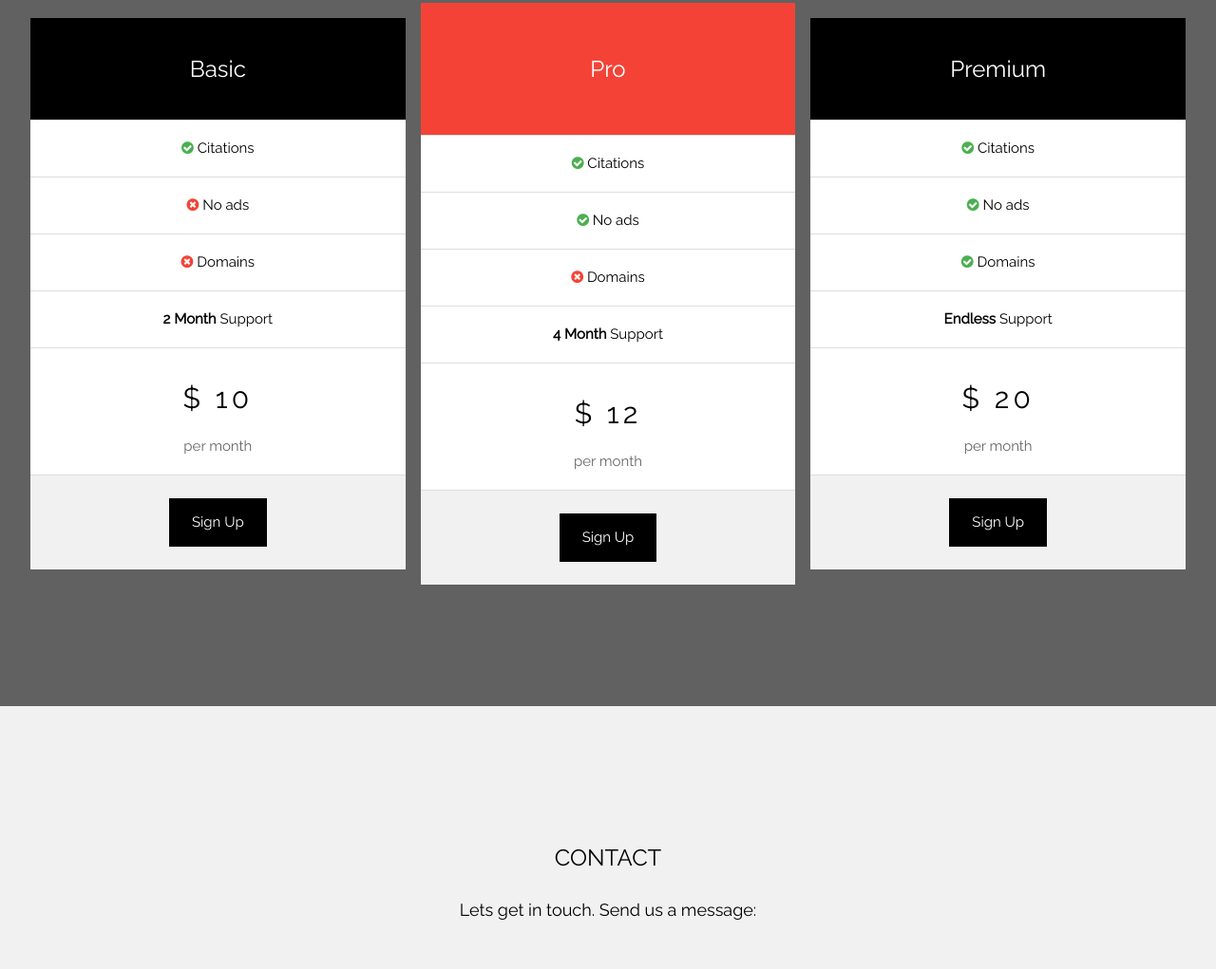
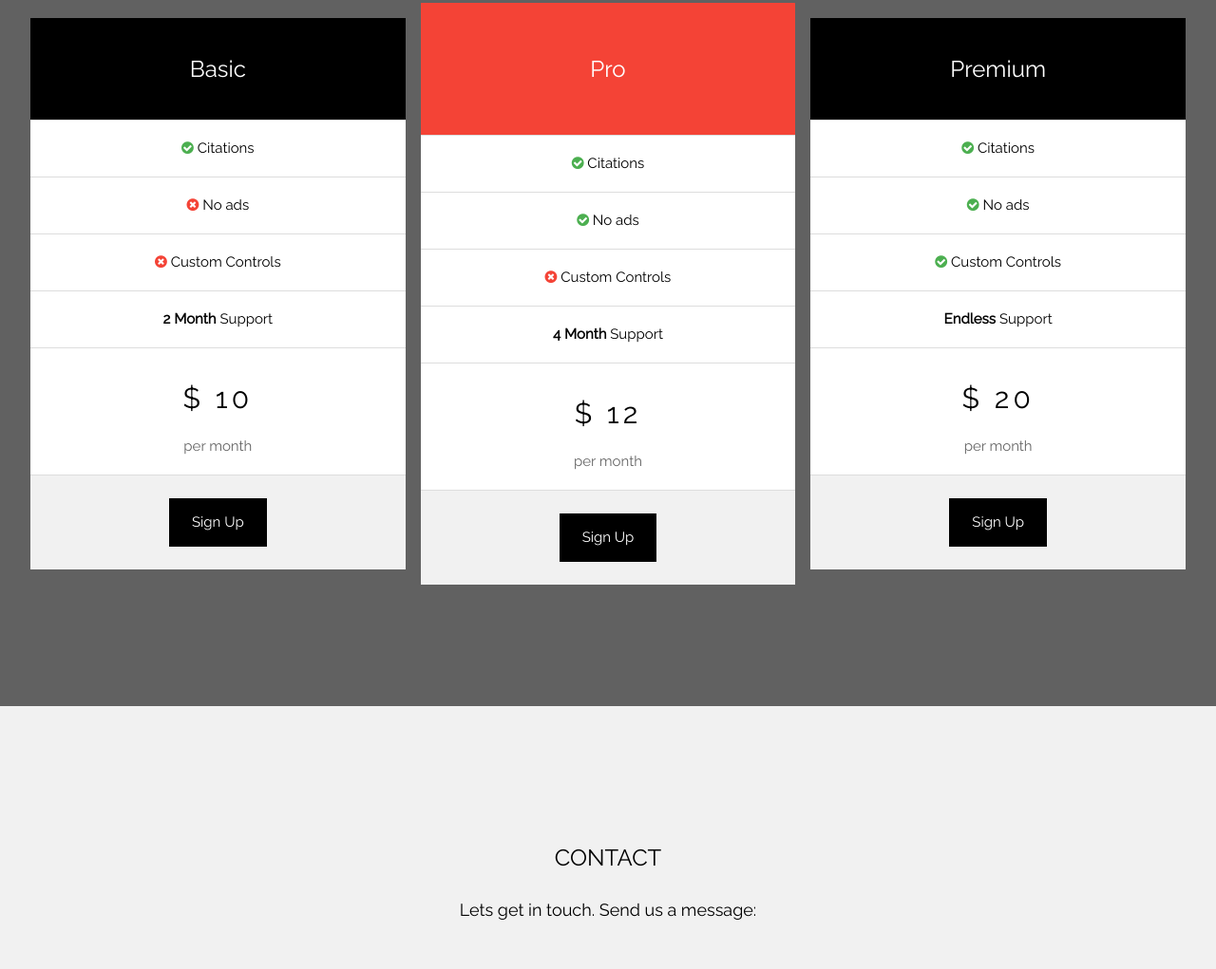
Before and after one commit to biancanev/citation, a plain HTML site: page index.html in a window 1280 px wide. Shown: the part 3303-4324 px from the top of the page at 95% size. Drawn offline with nearby package versions, Linux system fonts and the light colour scheme.

Commit message:
Update index.html

```diff
--- a/index.html
+++ b/index.html
@@ -175,7 +175,7 @@ body, html {
         <li class="w3-black w3-xlarge w3-padding-32">Basic</li>
         <li class="w3-padding-16"><i class="fa fa-check-circle w3-text-green"></i> Citations</li>
         <li class="w3-padding-16"><i class="fa fa-times-circle w3-text-red"></i> No ads</li>
-        <li class="w3-padding-16"><i class="fa fa-times-circle w3-text-red"></i> Domains</li>
+        <li class="w3-padding-16"><i class="fa fa-times-circle w3-text-red"></i> Custom Controls</li>
         <li class="w3-padding-16"><b>2 Month</b> Support</li>
         <li class="w3-padding-16">
           <h2 class="w3-wide">$ 10</h2>
@@ -191,7 +191,7 @@ body, html {
         <li class="w3-red w3-xlarge w3-padding-48">Pro</li>
         <li class="w3-padding-16"><i class="fa fa-check-circle w3-text-green"></i> Citations</li>
         <li class="w3-padding-16"><i class="fa fa-check-circle w3-text-green"></i> No ads</li>
-        <li class="w3-padding-16"><i class="fa fa-times-circle w3-text-red"></i> Domains</li>
+        <li class="w3-padding-16"><i class="fa fa-times-circle w3-text-red"></i> Custom Controls</li>
         <li class="w3-padding-16"><b>4 Month</b> Support</li>
         <li class="w3-padding-16">
           <h2 class="w3-wide">$ 12</h2>
@@ -207,7 +207,7 @@ body, html {
         <li class="w3-black w3-xlarge w3-padding-32">Premium</li>
         <li class="w3-padding-16"><i class="fa fa-check-circle w3-text-green"></i> Citations</li>
         <li class="w3-padding-16"><i class="fa fa-check-circle w3-text-green"></i> No ads</li>
-        <li class="w3-padding-16"><i class="fa fa-check-circle w3-text-green"></i> Domains</li>
+        <li class="w3-padding-16"><i class="fa fa-check-circle w3-text-green"></i> Custom Controls</li>
         <li class="w3-padding-16"><b>Endless</b> Support</li>
         <li class="w3-padding-16">
           <h2 class="w3-wide">$ 20</h2>
```
